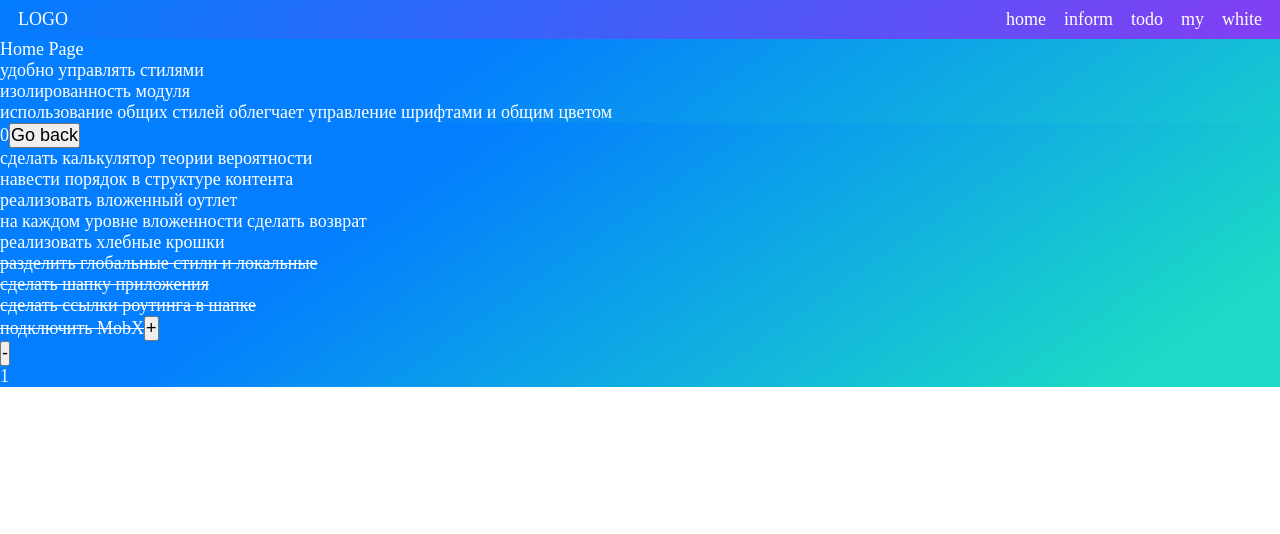
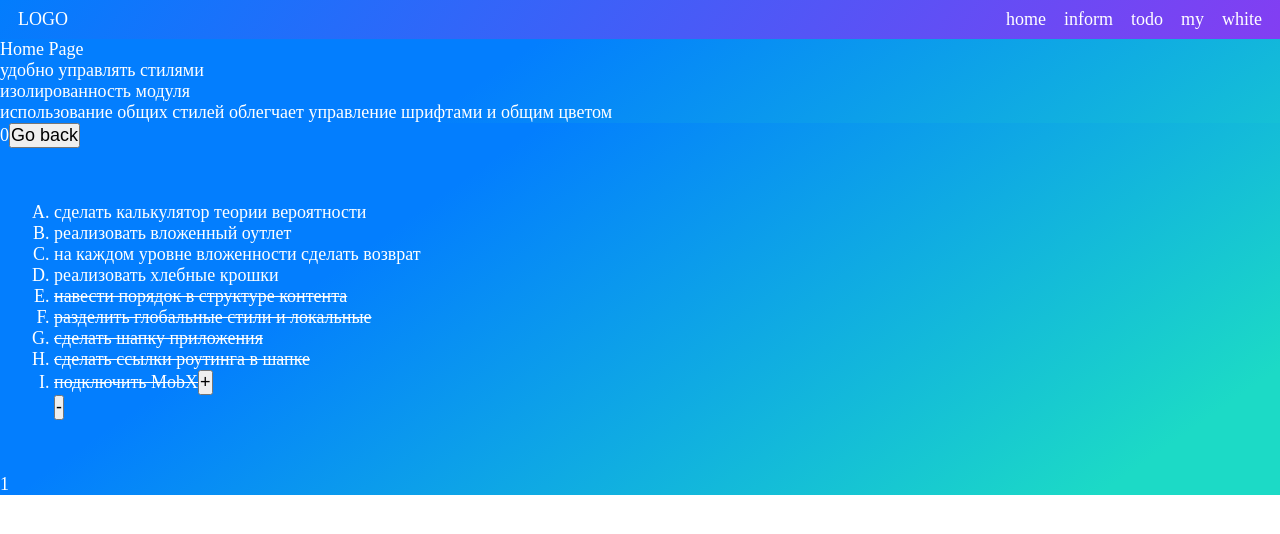
Before and after one commit to AlexanderSipko/promotion_app, a React (Vite) app: page /todo in a window 1280 px wide. Shown: the top 534 px of the page. Built offline with nearby package versions, Linux system fonts and the light colour scheme.

Commit message:
add style in fake todo list

```diff
--- a/src/widgets/content/index.jsx
+++ b/src/widgets/content/index.jsx
@@ -8,12 +8,12 @@ const TYPE_CONTENT = {
     default:"",
     info:"Outlet 2' - it's children element",
     todo:<>
-        <ul>
+        <ul className='fake-todo'>
             <li>сделать калькулятор теории вероятности</li>
-            <li>навести порядок в структуре контента</li>
             <li>реализовать вложенный оутлет</li>
             <li>на каждом уровне вложенности сделать возврат</li>
             <li>реализовать хлебные крошки</li>
+            <li><strike>навести порядок в структуре контента</strike></li>
             <li><strike>разделить глобальные стили и локальные</strike></li>
             <li><strike>сделать шапку приложения</strike></li>
             <li><strike>сделать ссылки роутинга в шапке</strike></li>
--- a/src/widgets/content/style.css
+++ b/src/widgets/content/style.css
@@ -5,3 +5,17 @@ div {
     color: var(--h-color, white);
     transition: all 200ms ease-in-out;
 }
+
+.fake-todo {
+    margin: 1rem;
+    padding: 2rem;
+    list-style-type:upper-alpha;
+    transition-property: border-radius, box-shadow;
+    transition-duration: 300ms;
+    transition-timing-function: ease-in-out;
+}
+
+.fake-todo:hover {
+    box-shadow: 0 0 8px #ffff;
+    border-radius: calc(5rem - 4%);
+}
```
